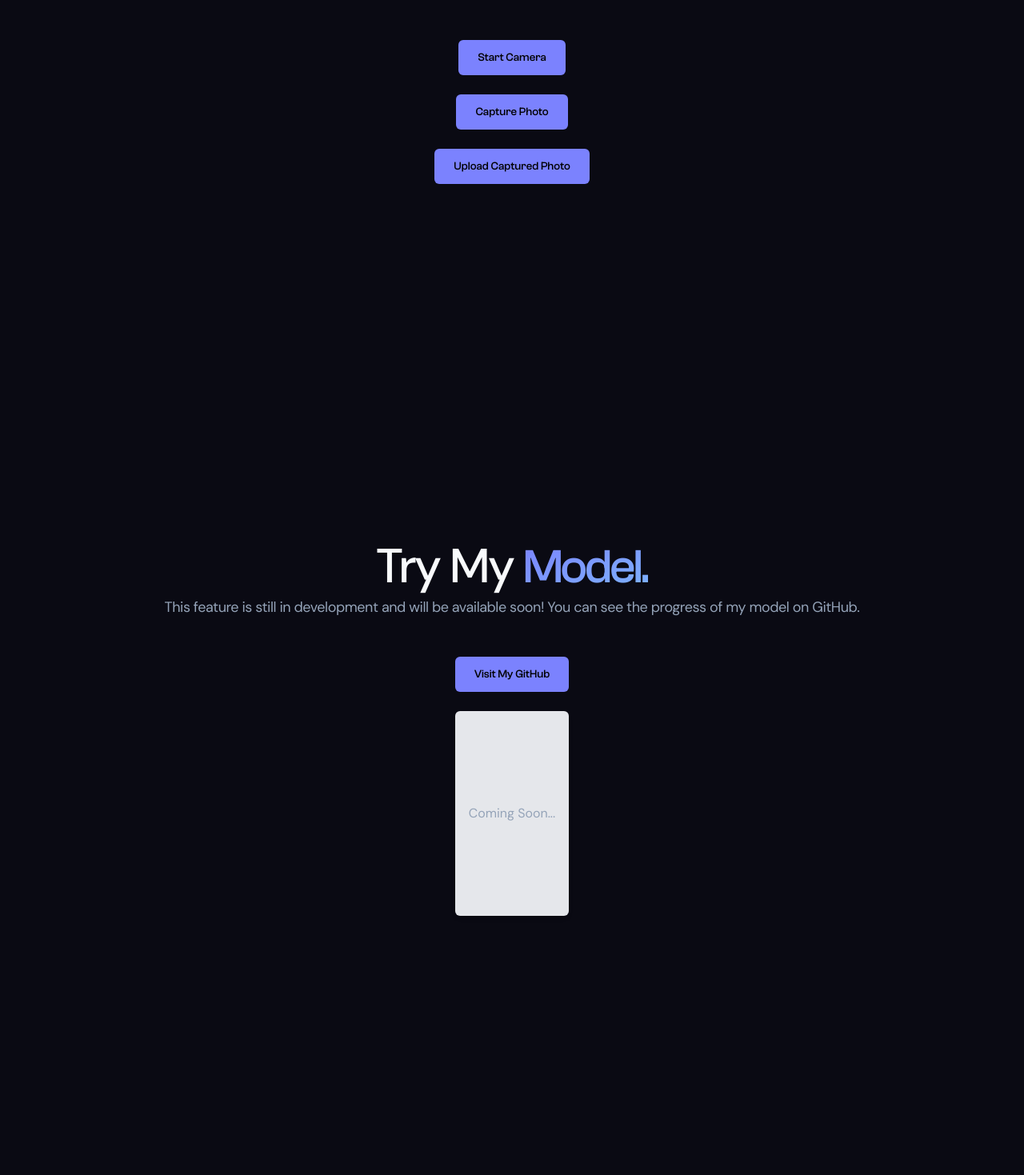
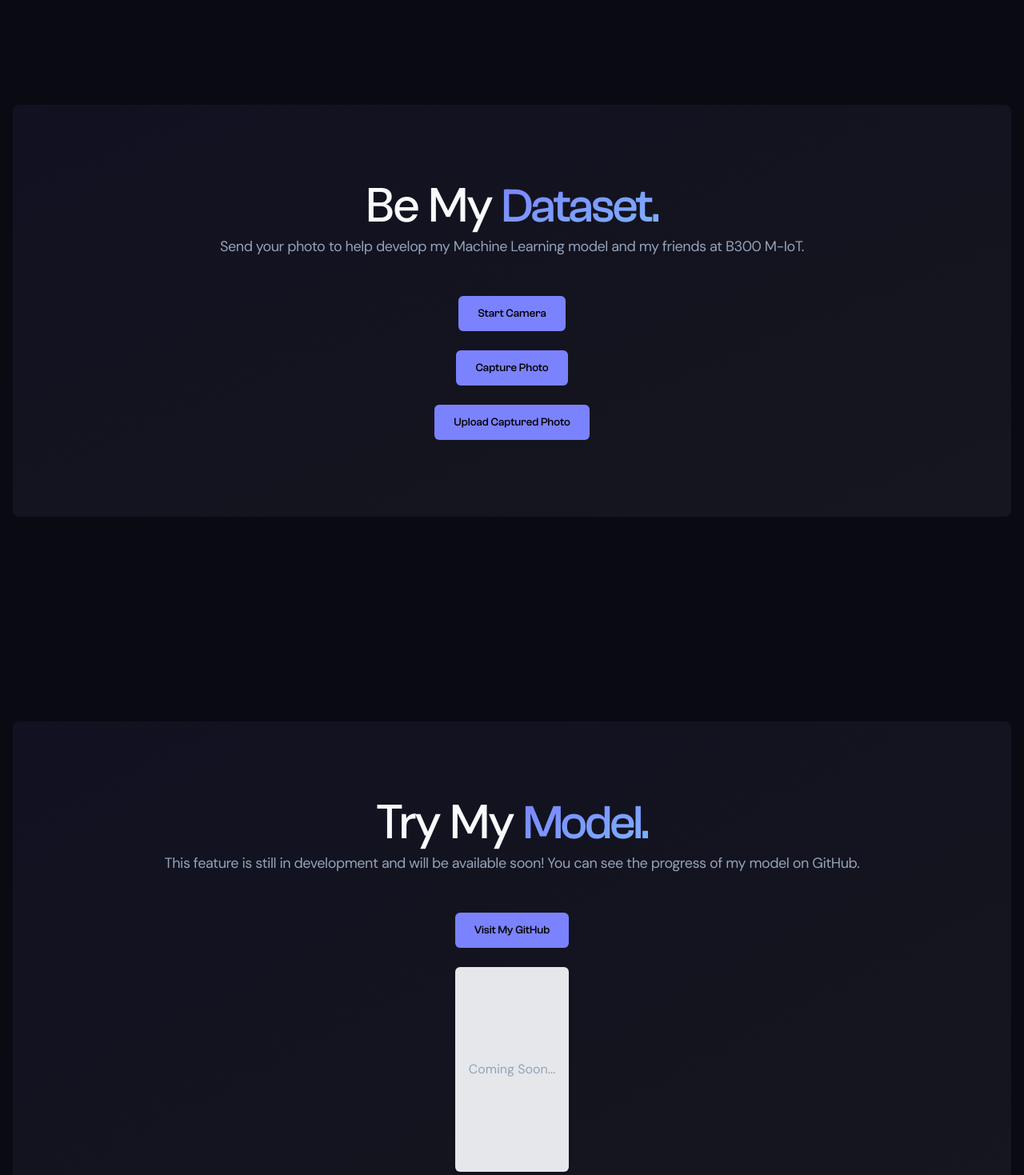
Before and after one commit to AgungHari/personal-site-agung, a Next.js app: page / in a window 1280 px wide. Shown: the part 4481-5950 px from the top of the page at 80% size. Built offline with nearby package versions, Linux system fonts and the light colour scheme.

Commit message:
ver0.7.5

```diff
--- a/src/pages/index.tsx
+++ b/src/pages/index.tsx
@@ -598,7 +598,11 @@ export default function Home() {
 
         {/* Section BeMyDataset */}
         <section id="bemydataset" data-scroll-section className="my-64">
-          <div className="flex flex-col items-center justify-center px-8 py-16 text-center xl:py-24">
+          <div
+            data-scroll
+            data-scroll-speed=".4"
+            data-scroll-position="top"
+            className="flex flex-col items-center justify-center rounded-lg bg-gradient-to-br from-primary/[6.5%] to-white/5 px-8 py-16 text-center xl:py-24">
             <h2 className="text-4xl font-medium tracking-tighter xl:text-6xl">
               Be My {" "}
               <span className="text-gradient clash-grotesk">Dataset.</span>
@@ -634,7 +638,11 @@ export default function Home() {
 
         {/* Section TryMyModel */}
         <section id="trymymodel" data-scroll-section className="my-64">
-          <div className="flex flex-col items-center justify-center px-8 py-16 text-center xl:py-24">
+          <div
+            data-scroll
+            data-scroll-speed=".4"
+            data-scroll-position="top"
+            className="flex flex-col items-center justify-center rounded-lg bg-gradient-to-br from-primary/[6.5%] to-white/5 px-8 py-16 text-center xl:py-24">
             <h2 className="text-4xl font-medium tracking-tighter xl:text-6xl">
               Try My {" "}
               <span className="text-gradient clash-grotesk">Model.</span>
```
